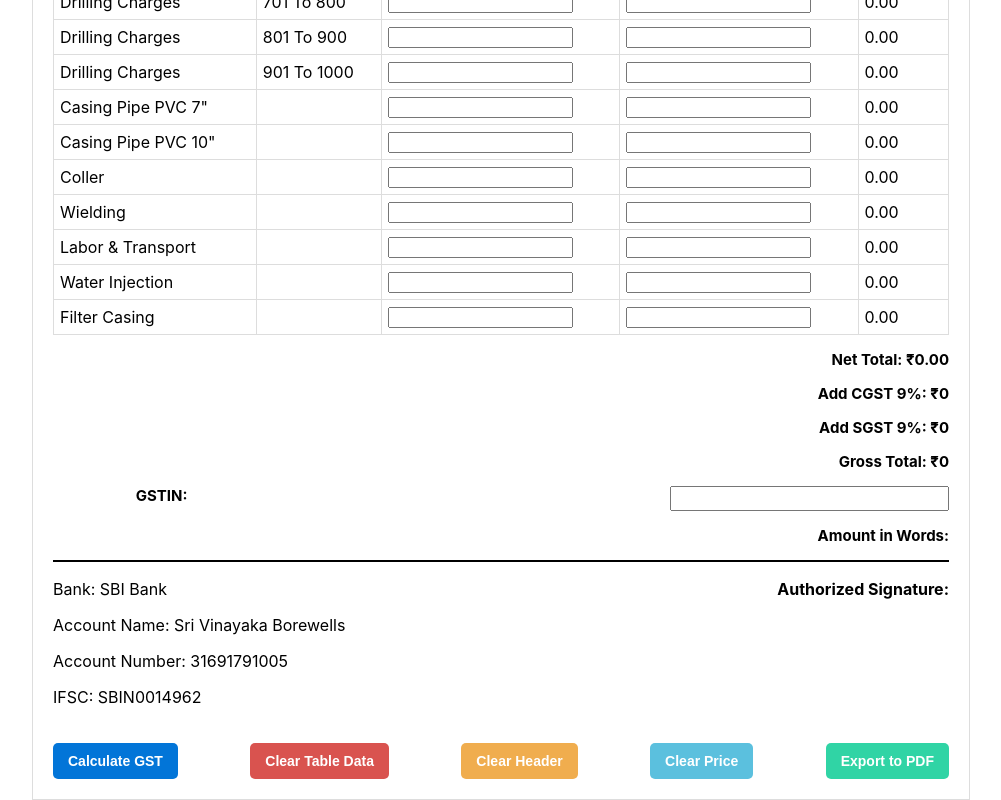
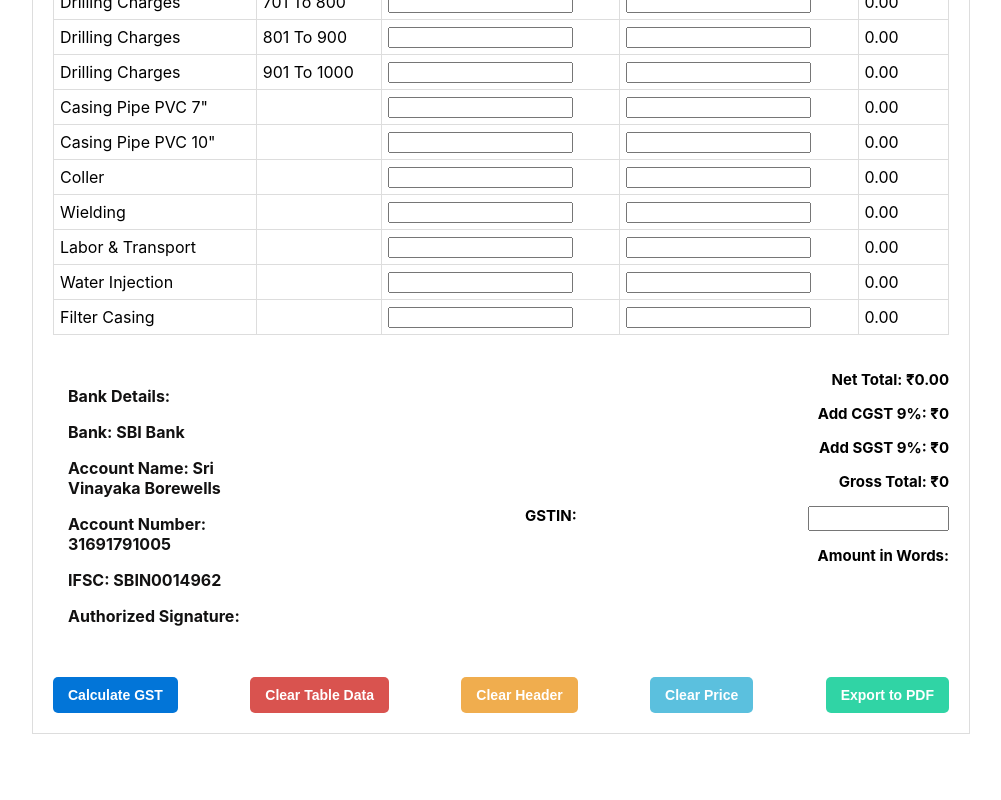
Before and after one commit to LeelaPrasad2710/borewell-invoice, a React (Create React App) app: page / in a window 1280 px wide. Shown: the part 584-1384 px from the top of the page, without its empty margins (139-1140 px from the left). After the commit the page ends 1318 px from the top, so only its background shows below. Built offline with nearby package versions, Linux system fonts and the light colour scheme.

Commit message:
bank details moved

```diff
--- a/src/InvoiceGenerator.css
+++ b/src/InvoiceGenerator.css
@@ -144,3 +144,25 @@ button:hover {
     margin: 0;
   }
 }
+
+/* Container for Bank Details & Invoice Summary */
+.invoice-summary-container {
+  display: grid;
+  grid-template-columns: 1fr 1fr; /* Two equal columns */
+  gap: 20px;
+  align-items: start;
+  margin-top: 20px;
+}
+
+/* Style for Bank Details */
+.bank-details {
+  padding: 15px;
+  color: rgb(18, 17, 17);
+  font-weight: bold;
+  text-align: left;
+}
+
+/* Ensure Invoice Summary remains aligned */
+.invoice-summary {
+  text-align: right;
+}
--- a/src/InvoiceGenerator.js
+++ b/src/InvoiceGenerator.js
@@ -265,37 +265,31 @@ const InvoiceGenerator = () => {
           ))}
         </tbody>
       </table>
-      <div className="invoice-summary">
-        <>
-            <p>Net Total: ₹{netTotal.toFixed(2)}</p>
-            <p>Add CGST 9%: ₹{cgst}</p>
-            <p>Add SGST 9%: ₹{sgst}</p>
-            <p>Gross Total: ₹{grossTotal}</p>
-            <div className="detail-row">
-            <label>GSTIN:</label>
-            <input
-                type="text"
-                list="gstin-options"
-                placeholder=""
-            />
-            <datalist id="gstin-options">
-                <option value="2025ABSOF12234" />
-            </datalist>
-        </div>
-            <p><strong>Amount in Words:</strong> {grossTotalWords}</p>
-        </>
 
-      </div>
 
-      <div className="invoice-footer">
+      <div className="invoice-summary-container">
         <div className="bank-details">
+          <p><strong>Bank Details:</strong></p>
           <p>Bank: SBI Bank</p>
           <p>Account Name: Sri Vinayaka Borewells</p>
           <p>Account Number: 31691791005</p>
           <p>IFSC: SBIN0014962</p>
+          <p><strong>Authorized Signature:</strong></p>
         </div>
-        <div className="signature">
-          <p><strong>Authorized Signature:</strong></p>
+
+        <div className="invoice-summary">
+          <p>Net Total: ₹{netTotal.toFixed(2)}</p>
+          <p>Add CGST 9%: ₹{cgst}</p>
+          <p>Add SGST 9%: ₹{sgst}</p>
+          <p>Gross Total: ₹{grossTotal}</p>
+          <div className="detail-row">
+            <label>GSTIN:</label>
+            <input type="text" list="gstin-options" placeholder="" />
+            <datalist id="gstin-options">
+              <option value="2025ABSOF12234" />
+            </datalist>
+          </div>
+          <p><strong>Amount in Words:</strong> {grossTotalWords}</p>
         </div>
       </div>
         <div className="button-container">
```
